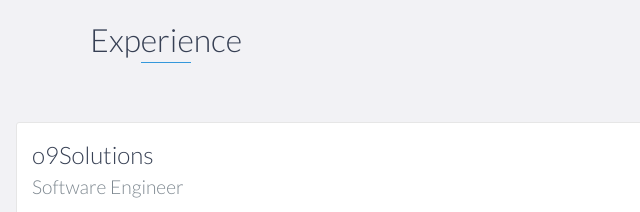
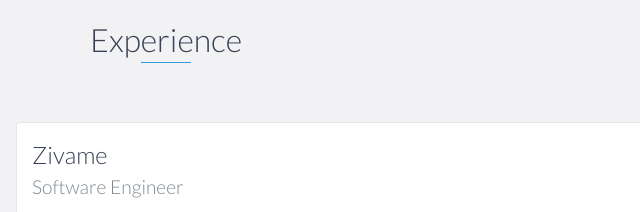
Before and after one commit to achilleslinux/achilleslinux.github.io, a website: page index.html in a window 1280 px wide. Shown: the part 1060-1272 px from the top of the page, 474-1114 px from the left. Drawn offline with nearby package versions, Linux system fonts and the light colour scheme.

Commit message:
the changes are made

```diff
--- a/index.html
+++ b/index.html
@@ -85,7 +85,7 @@
         <h2 class="heading">Experience</h2>
         <div id="experience-timeline">
             <div data-date="May 2019 – Now">
-                <h3>o9Solutions</h3>
+                <h3>Zivame</h3>
                 <h4>Software Engineer</h4>
                 <p>
                     Lorem ipsum dolor sit amet, consectetur adipiscing elit. Curabitur in iaculis ex. Etiam volutpat laoreet urna. Morbi ut tortor nec nulla commodo malesuada sit amet vel lacus. Fusce eget efficitur libero. Morbi dapibus porta quam laoreet placerat.
```
